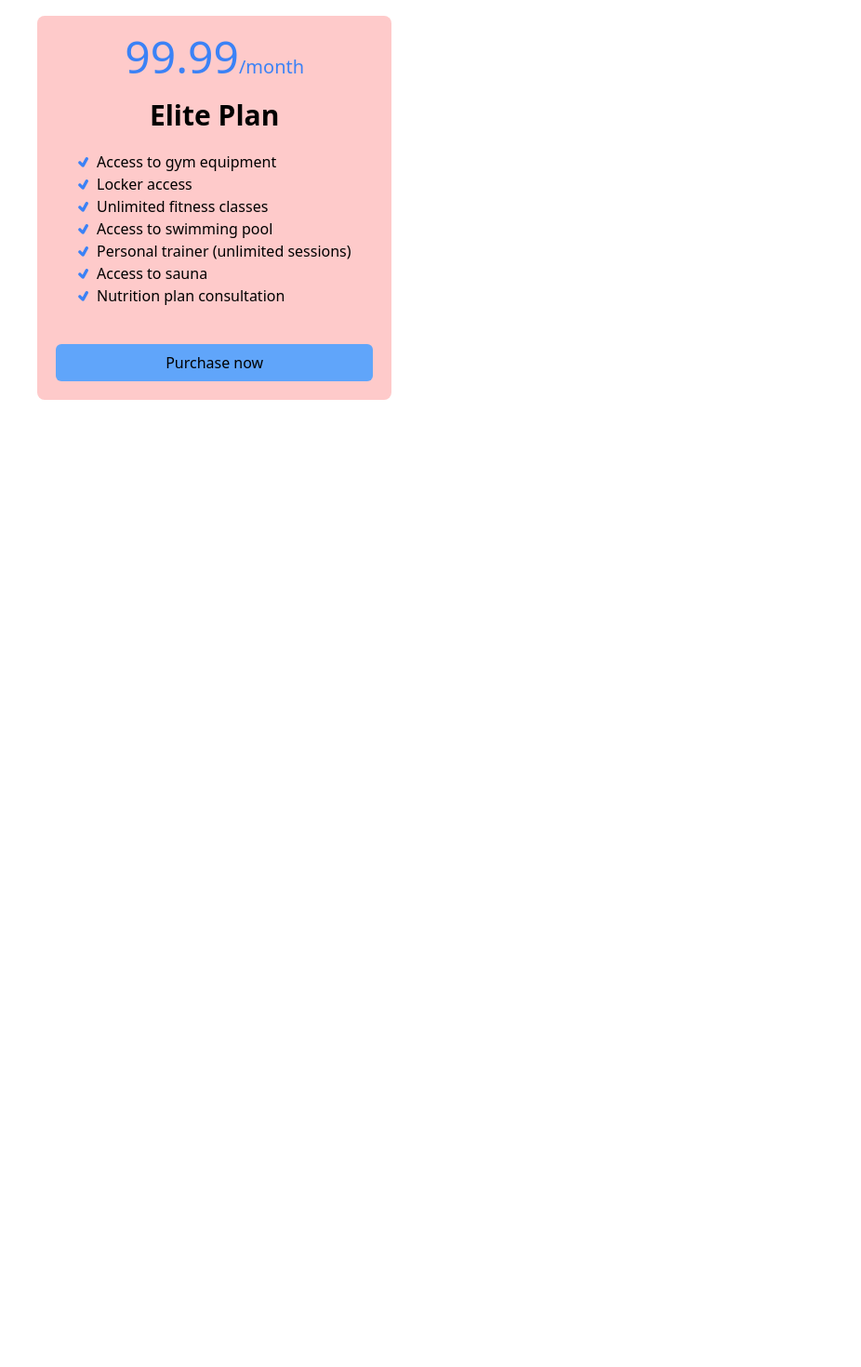
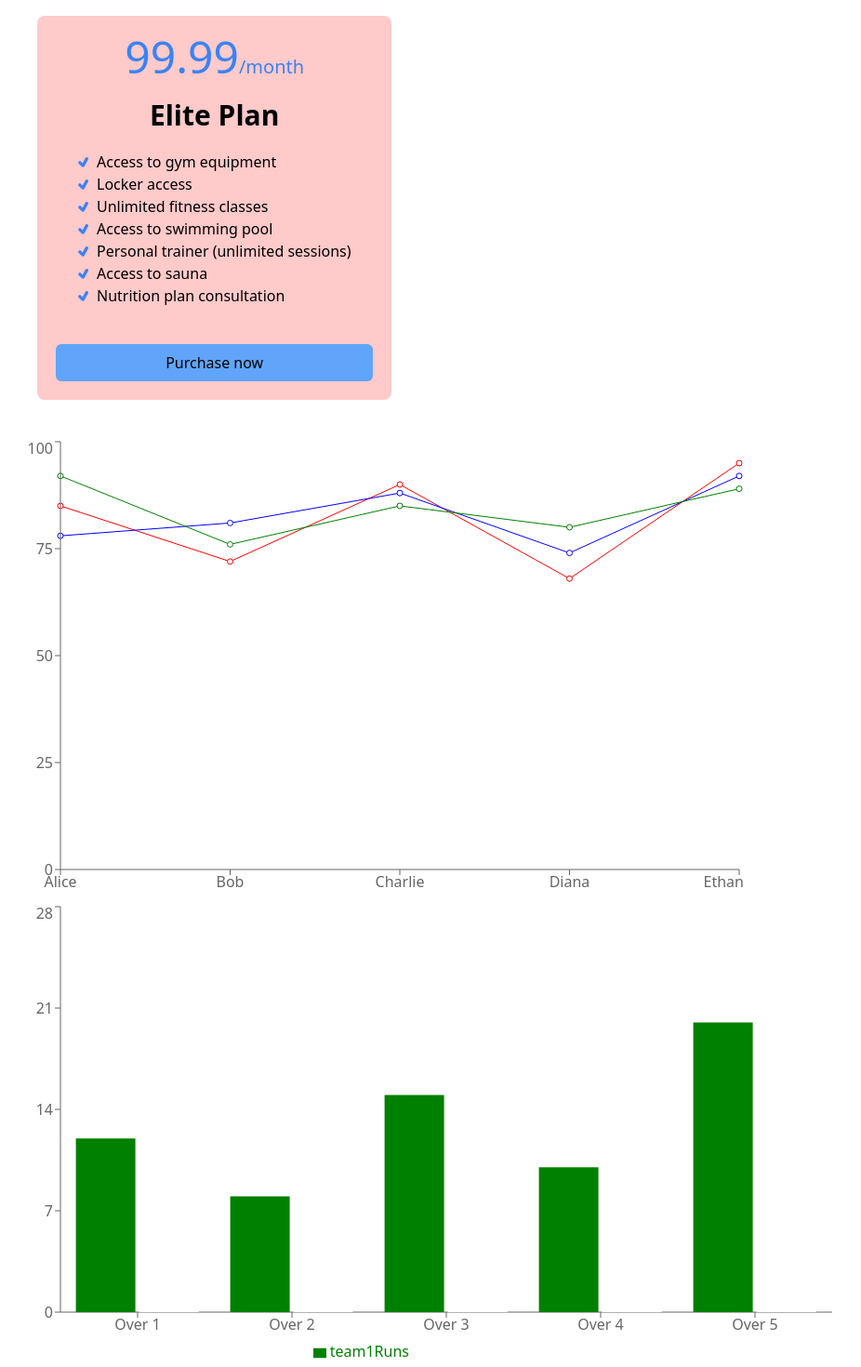
Before and after one commit to shakil200409/daisyUI-with-react, a React (Vite) app: page / in a window 1280 px wide. Shown: the part 584-2054 px from the top of the page at 93% size, without its empty margins (0-926 px from the left). Before the commit the page ends 1014 px from the top, so only its background shows below. Built offline with nearby package versions, Linux system fonts and the light colour scheme.

Commit message:
Tried stats with recharts

```diff
--- a/package.json
+++ b/package.json
@@ -13,7 +13,8 @@
     "prop-types": "^15.8.1",
     "react": "^18.3.1",
     "react-dom": "^18.3.1",
-    "react-icons": "^5.4.0"
+    "react-icons": "^5.4.0",
+    "recharts": "^2.15.0"
   },
   "devDependencies": {
     "@eslint/js": "^9.17.0",
--- a/src/App.jsx
+++ b/src/App.jsx
@@ -1,13 +1,17 @@
 import "./App.css";
+import LineChart from "./Components/LineChart";
 // import DaisyNav from "./Components/DaisyNav";
 import Navbar from "./Components/Navbar";
 import PricingOptions from "./Components/PricingOptions";
+import StatWithBar from "./Components/StatWithBar";
 
 function App() {
   return (
     <>
       <Navbar></Navbar>
       <PricingOptions></PricingOptions>
+      <LineChart></LineChart>
+      <StatWithBar></StatWithBar>
     </>
   );
 }
--- /dev/null
+++ b/src/Components/LineChart.jsx
@@ -0,0 +1,25 @@
+import { LineChart as LChart, Line, XAxis, YAxis, Tooltip } from "recharts";
+const LineChart = () => {
+  const students = [
+    { name: "Alice", math: 85, physics: 78, chemistry: 92 },
+    { name: "Bob", math: 72, physics: 81, chemistry: 76 },
+    { name: "Charlie", math: 90, physics: 88, chemistry: 85 },
+    { name: "Diana", math: 68, physics: 74, chemistry: 80 },
+    { name: "Ethan", math: 95, physics: 92, chemistry: 89 },
+  ];
+
+  return (
+    <div className="mt-10">
+      <LChart width={800} height={500} data={students}>
+        <Line stroke="red" dataKey={"math"}></Line>
+        <Line stroke="blue" dataKey={"physics"}></Line>
+        <Line stroke="green" dataKey={"chemistry"}></Line>
+        <XAxis dataKey={"name"} />
+        <YAxis />
+        <Tooltip />
+      </LChart>
+    </div>
+  );
+};
+
+export default LineChart;
--- /dev/null
+++ b/src/Components/StatWithBar.jsx
@@ -0,0 +1,24 @@
+import { BarChart, Bar, Legend, XAxis, YAxis } from "recharts";
+const StatWithBar = () => {
+  const cricketMatchData = [
+    { over: "Over 1", team1Runs: 12, team2Runs: 10, highestRun: 12 },
+    { over: "Over 2", team1Runs: 8, team2Runs: 12, highestRun: 12 },
+    { over: "Over 3", team1Runs: 15, team2Runs: 8, highestRun: 15 },
+    { over: "Over 4", team1Runs: 10, team2Runs: 18, highestRun: 18 },
+    { over: "Over 5", team1Runs: 20, team2Runs: 25, highestRun: 25 },
+  ];
+
+  return (
+    <div>
+      <BarChart width={900} height={500} data={cricketMatchData}>
+        <XAxis dataKey="over" />
+        <YAxis dataKey={"highestRun"} />
+        <Legend />
+        <Bar dataKey="team1Runs" fill="green" />
+        <Bar dataKey="team2Runs" fill="white" />
+      </BarChart>
+    </div>
+  );
+};
+
+export default StatWithBar;
```
Also changed, not shown: 1 other file (tests, documents, lock files or other folders).
